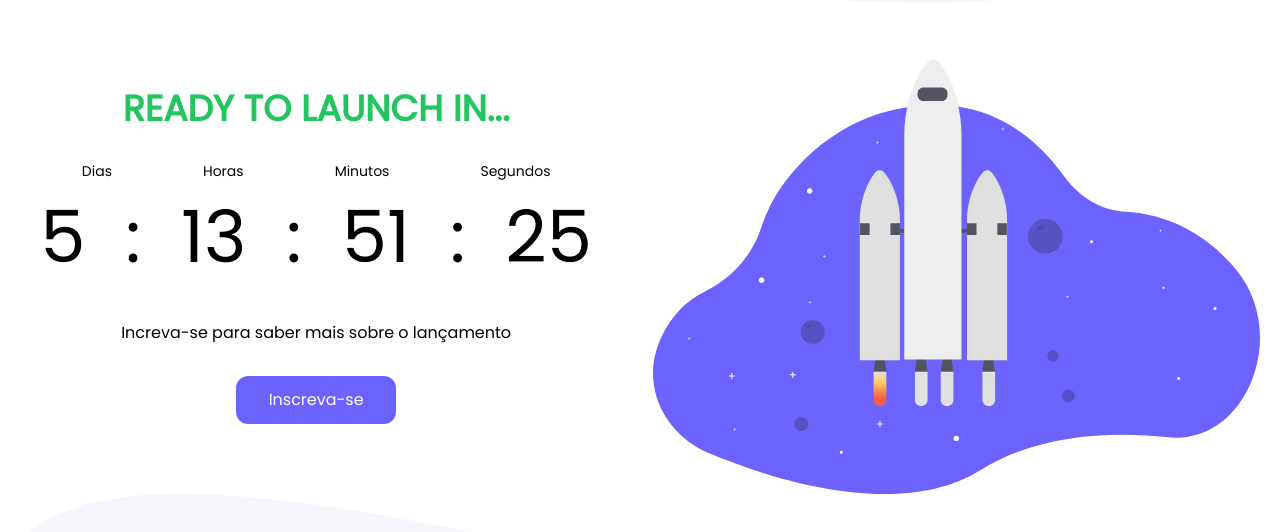
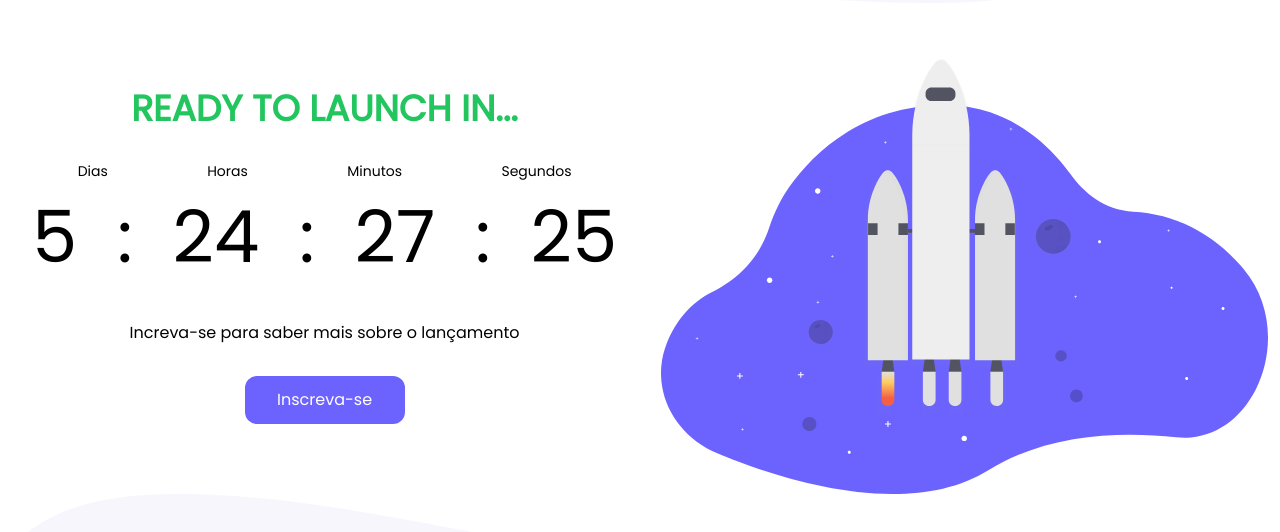
Before and after one commit to CarlinhosJr/countdown, a React (Vite) app: page / in a window 1280 px wide. Shown: the part 122-654 px from the top of the page. Built offline with nearby package versions, Linux system fonts and the light colour scheme.

Commit message:
update script

```diff
--- a/src/componentes/CountDown.jsx
+++ b/src/componentes/CountDown.jsx
@@ -5,7 +5,7 @@ import { useEffect, useState } from "react";
 const CountDown = () => {
 
     const nowDate = new Date()
-    const date = new Date('2022-09-25 09:09:00');
+    const date = new Date('2022-09-26 20:45:00');
     const falta = (date.getTime() - new Date().getTime()) / 1000;
 
     const [seconds, setSeconds] = useState(Math.round(falta % 60));
@@ -20,12 +20,16 @@ const CountDown = () => {
                 setMinutes(minutes -1)
             }
             if(minutes == 0){
-                setMinutes(min => min = 60)
+                setMinutes(60)
                 setHours(hours - 1)
             }
             if(hours == 0){
-                setHours(hr => hr = 24)
+                setHours(24)
                 setDays(days - 1)
+            }
+            if(days == 0 && hours == 0){
+                setDays(0)
+                setHours(0)
             }
             setSeconds(sec => sec -1)
             if(date.getTime() < nowDate.getTime()){
```
